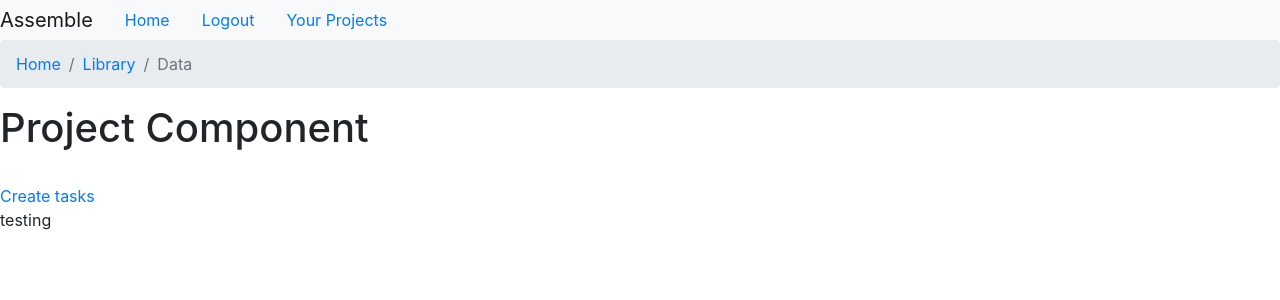
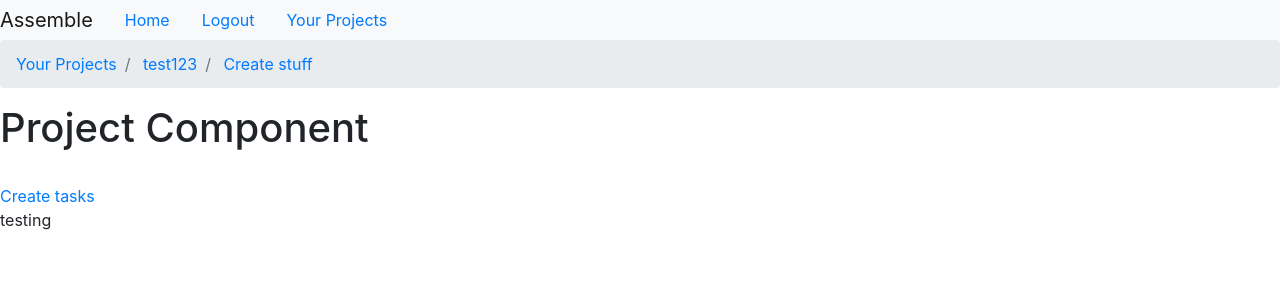
Before and after one commit to Kristian-Roopnarine/Assemble, a Django app: a page that uses templates/assemble/base.html in a window 1280 px wide. Shown: the top 300 px of the page. Run offline with Django 3.2, Linux system fonts and the light colour scheme; a user stored in the database is signed in; data comes from the database, SQL or seed files in the repository; both versions use the stored data as it was after the commit; some libraries are stand-ins or nearby versions.

Commit message:
Added breadcrumb navigation while viewing project information.Need to add final navigation for component tasks.

```diff
--- a/templates/assemble/base.html
+++ b/templates/assemble/base.html
@@ -14,10 +14,8 @@
     <nav aria-label="breadcrumb">
         <ol class="breadcrumb">
             {% block breadcrumb %}
-            {% endblock breadcrumb%}
-            <li class="breadcrumb-item"><a href="#">Home</a></li>
-            <li class="breadcrumb-item"><a href="#">Library</a></li>
-            <li class="breadcrumb-item active" aria-current="page">Data</li>
+            {% endblock breadcrumb %}
+
         </ol>
     </nav>
 
--- a/templates/assemble/index.html
+++ b/templates/assemble/index.html
@@ -2,6 +2,4 @@
 
 {% block content %}
 <h1>Welcome to Assemble {{user.username}}</h1>
-<a class="btn btn-danger" href="{% url 'logout' %}">Logout</a>
-<a class="btn btn-warning" href="{% url 'project-list' %}"> Your Projects</a>
 {% endblock content %}
--- a/templates/assemble/project_component.html
+++ b/templates/assemble/project_component.html
@@ -1,5 +1,18 @@
 {% extends 'assemble/base.html' %}
 
+{% block breadcrumb %}
+    <li class="breadcrumb-item">
+        <a href="{% url 'project-list' %}">
+            Your Projects
+        </a>
+    </li>
+    <li class="breadcrumb-item">
+        <a href="{% url 'project-detail' component.project.slug %}"> {{ component.project.name }} </a>
+    </li>
+    <li class="breadcrumb-item">
+        <a href="{% url 'project-component-detail' component.slug %}"> {{ component.name }} </a>
+    </li>
+{% endblock breadcrumb %}
 
 {% block content %}
 <h1>Project Component</h1>
```
Also changed, not shown: templates/assemble/project_detail.html (+11 -0 lines), templates/assemble/project_list.html (+11 -4 lines), db.sqlite3.
